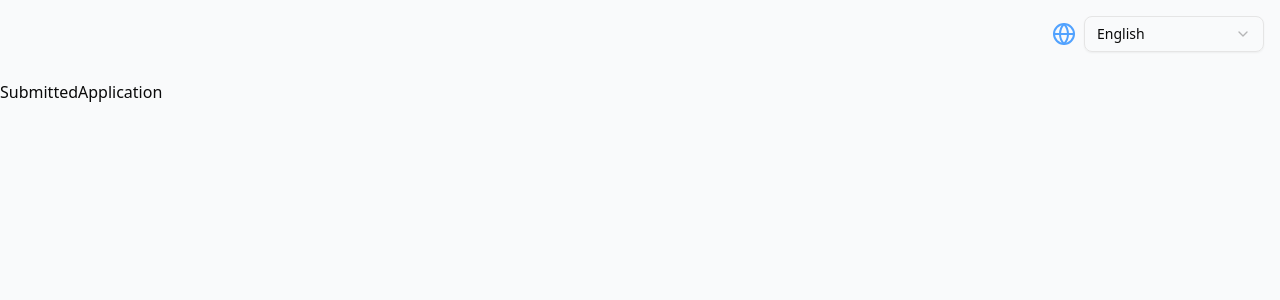
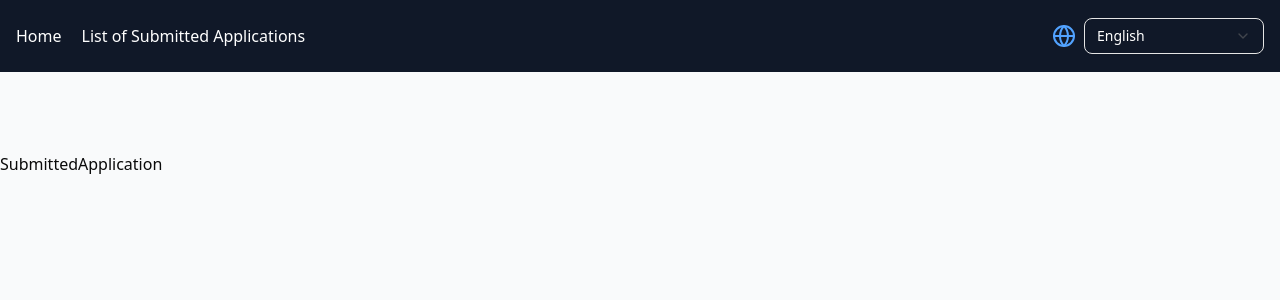
Before and after one commit to Arezoo-Mrd/smart-insurance-application, a React (Vite) app: page /submitted-application in a window 1280 px wide. Shown: the top 300 px of the page. Built offline with nearby package versions, Linux system fonts and the light colour scheme.

Commit message:
Create navbar component

```diff
--- a/src/App.tsx
+++ b/src/App.tsx
@@ -1,12 +1,12 @@
-import React, { useEffect } from "react";
-import { BrowserRouter, Routes, Route } from "react-router-dom";
+import "@/utils/i18n";
 import { QueryClient, QueryClientProvider } from "@tanstack/react-query";
+import { useEffect } from "react";
 import { useTranslation } from "react-i18next";
+import { BrowserRouter, Route, Routes } from "react-router-dom";
+import { Toaster } from "sonner";
+import Navbar from "./Components/Navbar";
 import Home from "./pages/Home/index";
 import SubmittedApplication from "./pages/SubmittedApplication";
-import "@/utils/i18n";
-import LanguageSwitcher from "./Components/LanguageSwitcher";
-import { Toaster } from "sonner";
 
 const queryClient = new QueryClient();
 
@@ -22,7 +22,8 @@ const App = () => {
    <Toaster />
    <BrowserRouter>
     <div className="min-h-screen bg-gray-50">
-     <LanguageSwitcher />
+     <Navbar />
+
      <div className="container mx-auto pt-20">
       <Routes>
        <Route path="/" element={<Home />} />
--- a/src/Components/LanguageSwitcher.tsx
+++ b/src/Components/LanguageSwitcher.tsx
@@ -18,7 +18,7 @@ export default function LanguageSwitcher() {
  };
 
  return (
-  <div className="absolute top-4 z-50  right-4 flex items-center gap-2">
+  <div className=" flex items-center gap-2">
    <Globe className="w-6 h-6 text-blue-400" />
    <Select
     dir={i18n.language === "fa" ? "rtl" : "ltr"}
--- /dev/null
+++ b/src/Components/Navbar.tsx
@@ -0,0 +1,28 @@
+import { useTranslation } from "react-i18next";
+import { Link } from "react-router-dom";
+import LanguageSwitcher from "./LanguageSwitcher";
+
+const Navbar = () => {
+ const { t } = useTranslation();
+
+ return (
+  <nav className="flex justify-start items-center bg-gray-900 text-white h-18 p-4 w-full">
+   <ul className="w-full flex items-center gap-5">
+    <li>
+     <Link to="/" className="hover:text-gray-400">
+      {t("nav.home")}
+     </Link>
+    </li>
+    <li>
+     <Link to="/submitted-application" className="hover:text-gray-400">
+      {t("nav.listOfSubmittedApplications")}
+     </Link>
+    </li>
+   </ul>
+   <div className="flex justify-end p-4"></div>
+   <LanguageSwitcher />
+  </nav>
+ );
+};
+
+export default Navbar;
--- a/src/locales/en/translation.json
+++ b/src/locales/en/translation.json
@@ -24,6 +24,8 @@
         "language": "Language",
         "english": "English",
         "persian": "فارسی",
-        "selectLanguage": "Select Language"
+        "selectLanguage": "Select Language",
+        "listOfSubmittedApplications": "List of Submitted Applications",
+        "home": "Home"
     }
 }
--- a/src/locales/fa/translation.json
+++ b/src/locales/fa/translation.json
@@ -24,6 +24,8 @@
     "language": "زبان",
     "english": "English",
     "persian": "فارسی",
-    "selectLanguage": "انتخاب زبان"
+    "selectLanguage": "انتخاب زبان",
+    "listOfSubmittedApplications": "لیست درخواست‌های ارسال شده",
+    "home": "خانه"
   }
 }
```
